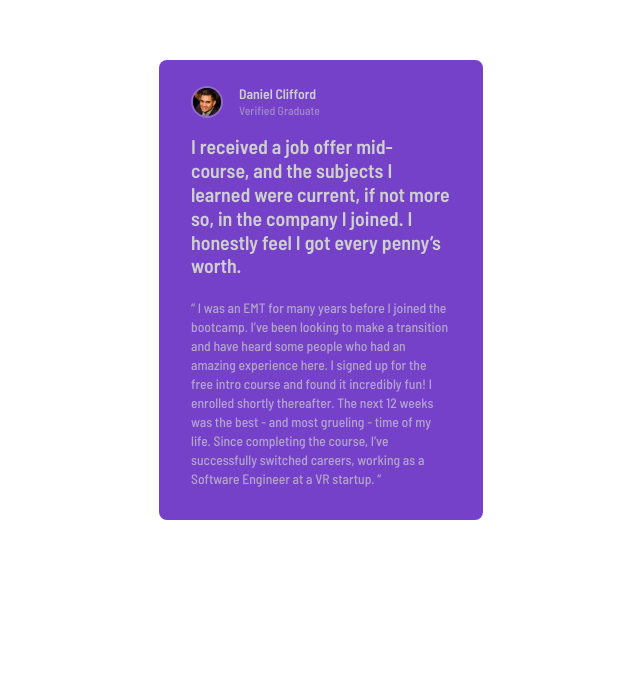
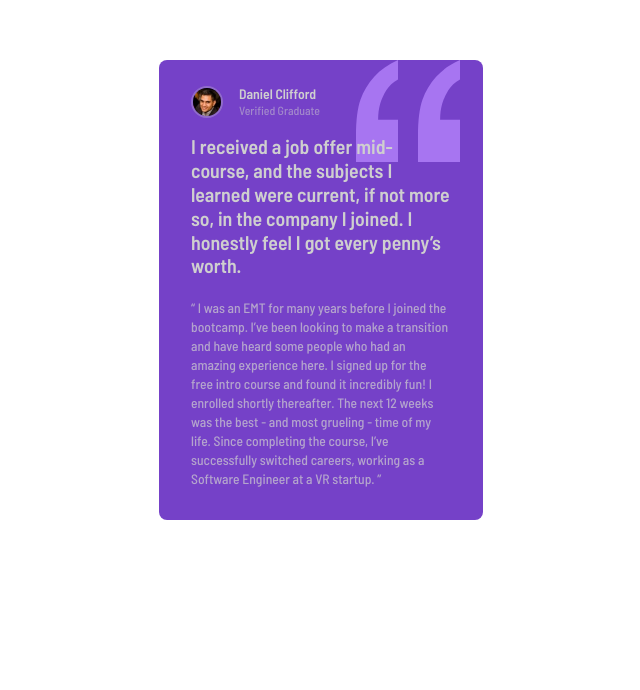
Before and after one commit to StephenYu2018/testimonials-grid-section-main, a React (Vite) app: page / in a window 1280 px wide. Shown: the part 110-800 px from the top of the page, without its empty margins (319-959 px from the left). Built offline with nearby package versions, Linux system fonts and the light colour scheme.

Commit message:
add bg quote svg to first card

```diff
--- a/src/TestimonialCard.jsx
+++ b/src/TestimonialCard.jsx
@@ -16,7 +16,7 @@ function TestimonialCard({ content, style }) {
   return (
     <article className={
       `${style.gridArea} ${style.backgroundColor} px-8 pt-[1.625rem]
-      pb-8 rounded-lg`
+      pb-8 rounded-lg first-of-type:bg-quote-svg bg-no-repeat bg-[right_1.437rem_top]`
     }>
       <div className="flex flex-row items-center space-x-4">
         <img src={content.pictureURL}
--- a/tailwind.config.cjs
+++ b/tailwind.config.cjs
@@ -11,14 +11,17 @@ module.exports = {
       'very-dark-blackish-blue': 'hsl(219, 29%, 14%)',
       'white': 'hsl(0, 0%, 100%)',
       'light-gray': 'hsl(0, 0%, 81%)',
-      'light-grayish-blue': 'hsl(210, 46%, 95%)'
+      'light-grayish-blue': 'hsl(210, 46%, 95%)',
     },
     fontFamily: {
-      'barlow': ['\'Barlow Semi Condensed\'', 'sans-serif']
+      'barlow': ['\'Barlow Semi Condensed\'', 'sans-serif'],
     },
     extend: {
+      backgroundImage: {
+        'quote-svg': 'url(\'./images/bg-pattern-quotation.svg\')',
+      },
       gridTemplateRows: {
-        'testimonials-default': '27.75rem 14.875rem 13.875rem 24rem 27.375rem'
+        'testimonials-default': '27.75rem 14.875rem 13.875rem 24rem 27.375rem',
       },
     },
   },
```
